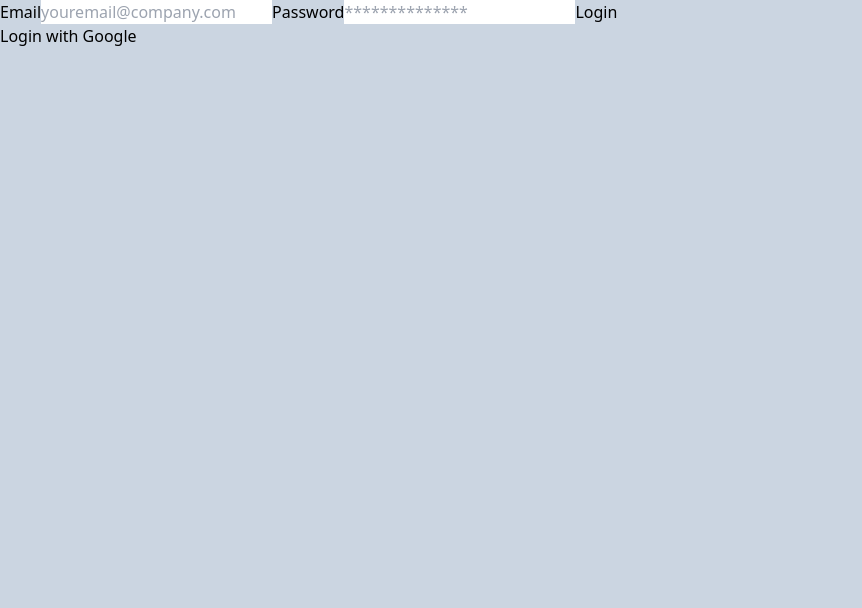
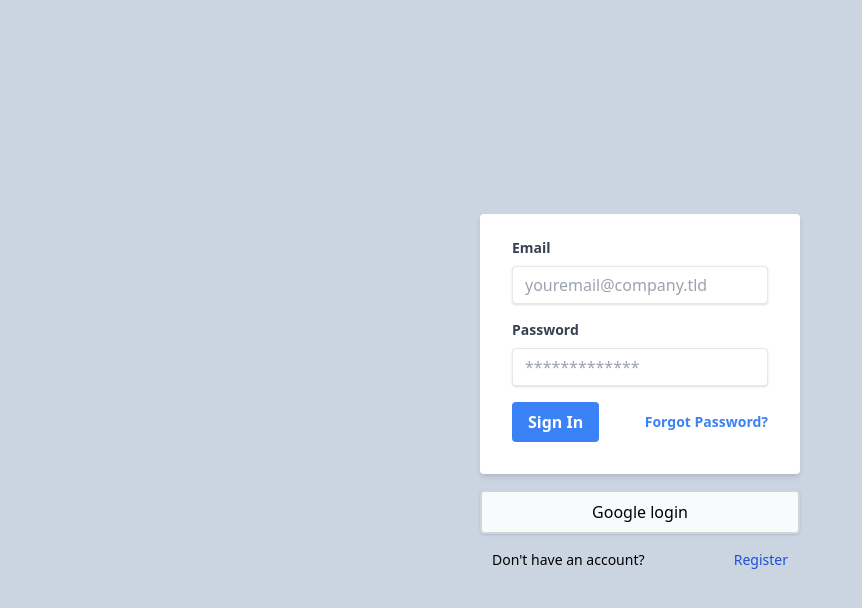
Before and after one commit to alexmarinmendez/react-clase-10-auth, a React (Create React App) app: page /login in a window 1280 px wide. Shown: the top 608 px of the page, without its empty margins (0-862 px from the left). Built offline with nearby package versions, Linux system fonts and the light colour scheme; no server answers.

Commit message:
feat: resetPassword

```diff
--- a/src/components/Home.js
+++ b/src/components/Home.js
@@ -6,11 +6,14 @@ const Home = () => {
   const navigate = useNavigate();
 
   return (
-    <>
-      <div>Welcome {user ? user.email : 'anonymous'}</div>
-      {/* {user && <button onClick={logout}>Logout</button>} */}
-      {user ? <button onClick={logout}>Logout</button> : <button onClick={() => navigate('/login')}>Login</button>}
-    </>
+    <div className="w-full max-w-xs m-auto text-black">
+      <div className="bg-white shadow-md rounded px-8 pt-6 pb-8 mb-4">
+        <p className="text-xl mb-4">welcome {user.displayName || user.email}</p>
+        <button className="bg-slate-200 hover:bg-slate-300 rounded py-2 px-4 text-black" onClick={logout}>
+          logout
+        </button>
+      </div>
+    </div>
   );
 };
 
--- a/src/components/Login.js
+++ b/src/components/Login.js
@@ -1,12 +1,13 @@
 import { useState } from 'react';
 import { useAuth } from '../contexts/AuthContext';
+import { Link } from 'react-router-dom';
 
 const Login = () => {
   const [user, setUser] = useState({
     email: '',
     password: '',
   });
-  const { error, login, googleLogin } = useAuth();
+  const { error, login, googleLogin, resetPassword } = useAuth();
 
   const handleChange = ({ target: { name, value } }) => {
     // console.log(name, value);
@@ -18,17 +19,66 @@ const Login = () => {
     login(user.email, user.password);
   };
 
+  const handleResetPassword = async () => {
+    if (!user.email) return;
+    try {
+      await resetPassword(user.email);
+      alert('We sent you an email. Please check your inbox');
+    } catch (error) {
+      console.log(error);
+    }
+  };
+
+  // return (
+  //   <div>
+  //     {error.loginError && <p>{error.loginError}</p>}
+  //     <form onSubmit={handleSubmit}>
+  //       <label htmlFor="email">Email</label>
+  //       <input type="text" name="email" placeholder="youremail@company.com" onChange={handleChange} />
+  //       <label htmlFor="password">Password</label>
+  //       <input type="password" name="password" placeholder="**************" onChange={handleChange} />
+  //       <button>Login</button>
+  //     </form>
+  //     <button onClick={googleLogin}>Login with Google</button>
+  //     <button onClick={handleResetPassword}>Forgot password?</button>
+  //   </div>
+  // );
   return (
-    <div>
+    <div className="w-full max-w-xs m-auto">
       {error.loginError && <p>{error.loginError}</p>}
-      <form onSubmit={handleSubmit}>
-        <label htmlFor="email">Email</label>
-        <input type="text" name="email" placeholder="youremail@company.com" onChange={handleChange} />
-        <label htmlFor="password">Password</label>
-        <input type="password" name="password" placeholder="**************" onChange={handleChange} />
-        <button>Login</button>
+
+      <form onSubmit={handleSubmit} className="bg-white shadow-md rounded px-8 pt-6 pb-8 mb-4">
+        <div className="mb-4">
+          <label htmlFor="email" className="block text-gray-700 text-sm font-bold mb-2">
+            Email
+          </label>
+          <input type="email" name="email" id="email" onChange={handleChange} className="shadow appearance-none border rounded w-full py-2 px-3 text-gray-700 leading-tight focus:outline-none focus:shadow-outline" placeholder="youremail@company.tld" />
+        </div>
+        <div className="mb-4">
+          <label htmlFor="password" className="block text-gray-700 text-sm font-bold mb-2">
+            Password
+          </label>
+          <input type="password" name="password" id="password" onChange={handleChange} className="shadow appearance-none border rounded w-full py-2 px-3 text-gray-700 leading-tight focus:outline-none focus:shadow-outline" placeholder="*************" />
+        </div>
+
+        <div className="flex items-center justify-between">
+          <button className="bg-blue-500 hover:bg-blue-700 text-white font-bold py-2 px-4 rounded focus:outline-none focus:shadow-outline" type="submit">
+            Sign In
+          </button>
+          <a className="inline-block align-baseline font-bold text-sm text-blue-500 hover:text-blue-800" href="#!" onClick={handleResetPassword}>
+            Forgot Password?
+          </a>
+        </div>
       </form>
-      <button onClick={googleLogin}>Login with Google</button>
+      <button onClick={googleLogin} className="bg-slate-50 hover:bg-slate-200 text-black  shadow rounded border-2 border-gray-300 py-2 px-4 w-full">
+        Google login
+      </button>
+      <p className="my-4 text-sm flex justify-between px-3">
+        Don't have an account?
+        <Link to="/register" className="text-blue-700 hover:text-blue-900">
+          Register
+        </Link>
+      </p>
     </div>
   );
 };
--- a/src/components/Register.js
+++ b/src/components/Register.js
@@ -1,5 +1,6 @@
 import { useState } from 'react';
 import { useAuth } from '../contexts/AuthContext';
+import { Link } from 'react-router-dom';
 
 const Register = () => {
   const [user, setUser] = useState({
@@ -18,16 +19,55 @@ const Register = () => {
     signup(user.email, user.password);
   };
 
+  // return (
+  //   <div>
+  //     {error.signupError && <p>{error.signupError}</p>}
+  //     <form onSubmit={handleSubmit}>
+  //       <label htmlFor="email">Email</label>
+  //       <input type="text" name="email" placeholder="youremail@company.com" onChange={handleChange} />
+  //       <label htmlFor="password">Password</label>
+  //       <input type="password" name="password" placeholder="**************" onChange={handleChange} />
+  //       <button>Register</button>
+  //     </form>
+  //   </div>
+  // );
   return (
-    <div>
+    <div className="w-full max-w-xs m-auto text-black">
       {error.signupError && <p>{error.signupError}</p>}
-      <form onSubmit={handleSubmit}>
-        <label htmlFor="email">Email</label>
-        <input type="text" name="email" placeholder="youremail@company.com" onChange={handleChange} />
-        <label htmlFor="password">Password</label>
-        <input type="password" name="password" placeholder="**************" onChange={handleChange} />
-        <button>Register</button>
+
+      <form onSubmit={handleSubmit} className="bg-white shadow-md rounded px-8 pt-6 pb-6 mb-4">
+        <div className="mb-4">
+          <label htmlFor="email" className="block text-gray-700 text-sm font-bold mb-2">
+            Email
+          </label>
+          <input
+            type="email"
+            onChange={(e) => setUser({ ...user, email: e.target.value })}
+            className="shadow appearance-none border rounded w-full py-2 px-3 text-gray-700 leading-tight focus:outline-none focus:shadow-outline"
+            placeholder="youremail@company.tld"
+          />
+        </div>
+
+        <div className="mb-4">
+          <label htmlFor="password" className="block text-gray-700 text-sm font-bold mb-2">
+            Password
+          </label>
+          <input
+            type="password"
+            onChange={(e) => setUser({ ...user, password: e.target.value })}
+            className="shadow appearance-none border rounded w-full py-2 px-3 text-gray-700 leading-tight focus:outline-none focus:shadow-outline"
+            placeholder="*************"
+          />
+        </div>
+
+        <button className="bg-blue-500 hover:bg-blue-700 text-white font-bold py-2 px-4 rounded focus:outline-none focus:shadow-outline">Register</button>
       </form>
+      <p className="my-4 text-sm flex justify-between px-3">
+        Already have an Account?
+        <Link to="/login" className="text-blue-700 hover:text-blue-900">
+          Login
+        </Link>
+      </p>
     </div>
   );
 };
--- a/src/contexts/AuthContext.js
+++ b/src/contexts/AuthContext.js
@@ -1,6 +1,6 @@
 import { useState, createContext, useContext, useEffect } from 'react';
 import { auth } from '../firebaseConfig';
-import { createUserWithEmailAndPassword, GoogleAuthProvider, onAuthStateChanged, signInWithEmailAndPassword, signInWithPopup, signOut } from 'firebase/auth';
+import { createUserWithEmailAndPassword, GoogleAuthProvider, onAuthStateChanged, sendPasswordResetEmail, signInWithEmailAndPassword, signInWithPopup, signOut } from 'firebase/auth';
 import { useNavigate } from 'react-router-dom';
 
 export const AuthContext = createContext();
@@ -57,19 +57,26 @@ const AuthContextProvider = ({ children }) => {
       .catch((error) => console.log(error));
   };
 
+  const resetPassword = (email) => sendPasswordResetEmail(auth, email);
+
   useEffect(() => {
     onAuthStateChanged(auth, (currentUser) => {
       // console.log(currentUser);
-      setUser(currentUser);
+      setUser(() => currentUser);
+      setLoading(false);
       console.log('currentUser', currentUser);
     });
   }, []);
 
-  useEffect(() => {
-    if (user) setLoading(false);
-  }, [user]);
+  // useEffect(() => {
+  //   if (user) {
+  //     setLoading(false);
+  //   } else {
+  //     navigate('/login');
+  //   }
+  // }, [user]);
 
-  return <AuthContext.Provider value={{ user, error, loading, signup, login, logout, googleLogin }}>{children}</AuthContext.Provider>;
+  return <AuthContext.Provider value={{ user, error, loading, signup, login, logout, googleLogin, resetPassword }}>{children}</AuthContext.Provider>;
 };
 
 export default AuthContextProvider;
```
